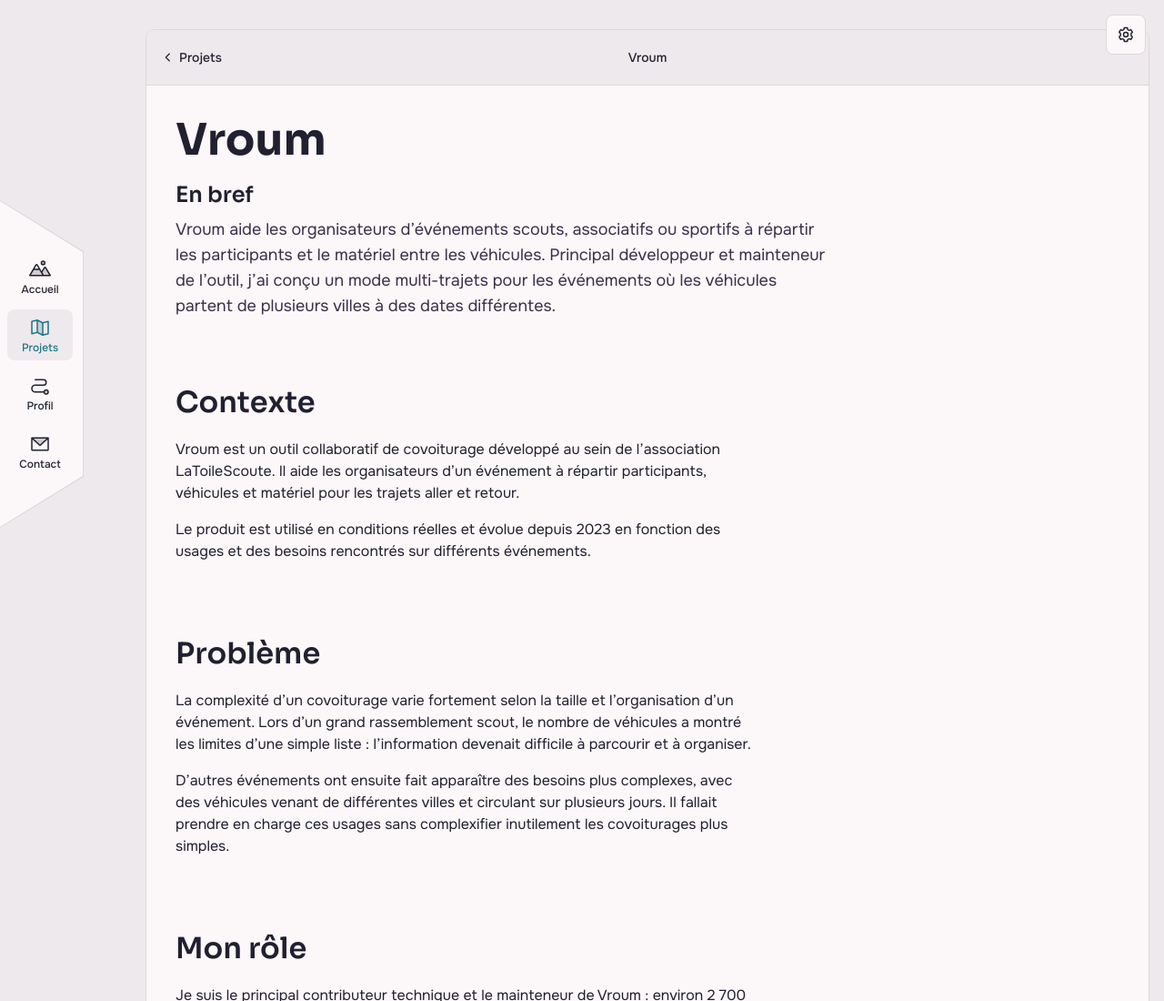
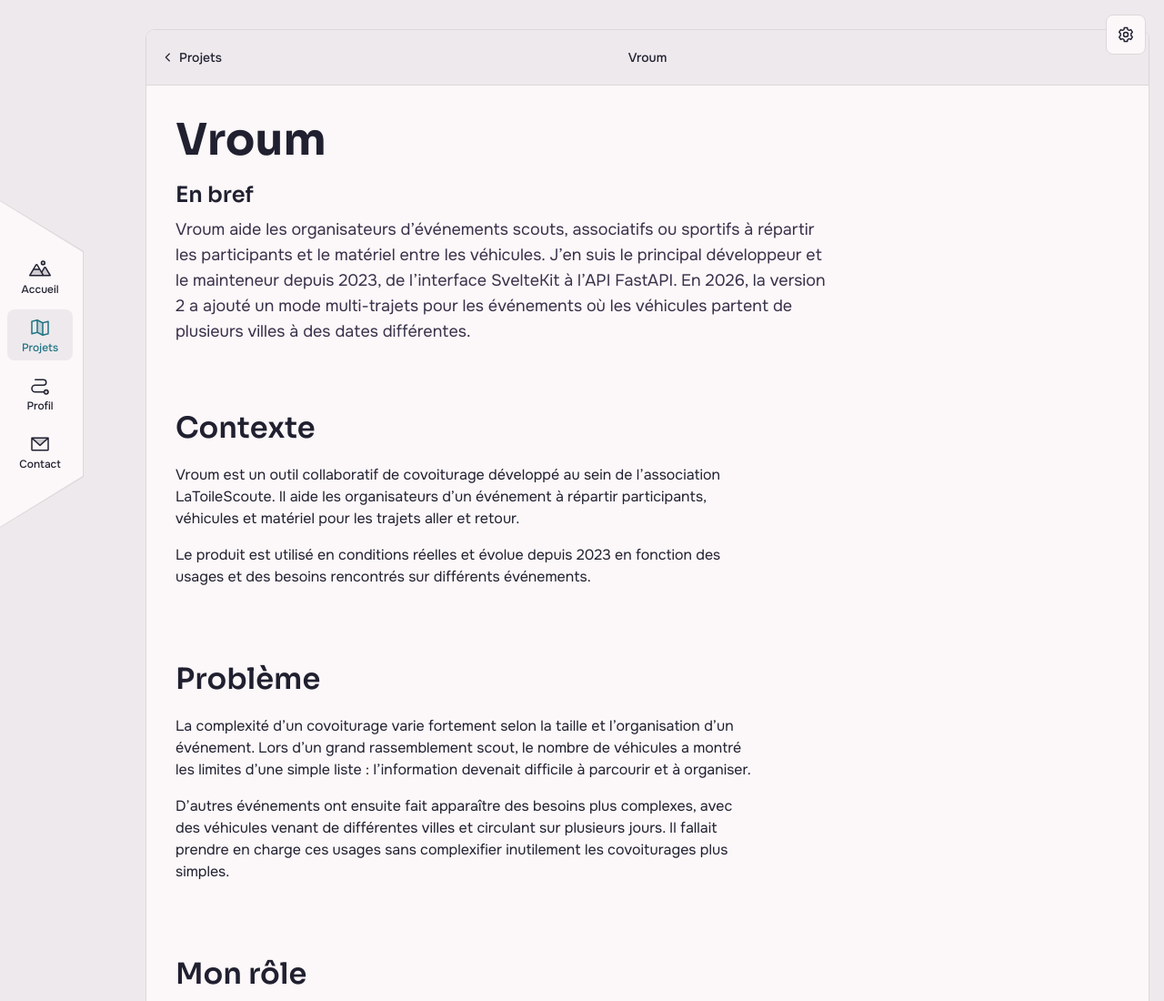
Before and after one commit to pytoncraft2/pytoncraft2.github.io, an Astro site: page /projets/vroum in a window 1280 px wide. Shown: the top 1100 px of the page at 91% size. Built offline with nearby package versions, Linux system fonts and the light colour scheme; Astro itself is replaced by a stand-in of ours.

Commit message:
Clarify my role across Vroum in its summary
The summary read as if the multi-trip mode were my only contribution.
It now states that I have built and maintained the whole tool since
2023, and presents multi-trip as the version 2 addition.

Co-Authored-By: Claude Opus 5.5 <noreply@anthropic.com>

```diff
--- a/src/content/projects/vroum.md
+++ b/src/content/projects/vroum.md
@@ -6,7 +6,8 @@ tags: ["2023–Aujourd’hui", "Production", "Produit"]
 description: "Outil de covoiturage en production pour des événements scouts, associatifs ou sportifs, que je développe et maintiens depuis 2023."
 summary: >-
   Vroum aide les organisateurs d’événements scouts, associatifs ou sportifs à répartir les participants et le matériel entre les véhicules.
-  Principal développeur et mainteneur de l’outil, j’ai conçu un mode multi-trajets pour les événements où les véhicules partent de plusieurs villes à des dates différentes.
+  J’en suis le principal développeur et le mainteneur depuis 2023, de l’interface SvelteKit à l’API FastAPI.
+  En 2026, la version 2 a ajouté un mode multi-trajets pour les événements où les véhicules partent de plusieurs villes à des dates différentes.
 stack: ["SvelteKit", "FastAPI", "PostgreSQL", "WebSocket", "Docker", "Playwright"]
 role: "Développement web et participation aux décisions produit"
 year: "2023-present"
```
